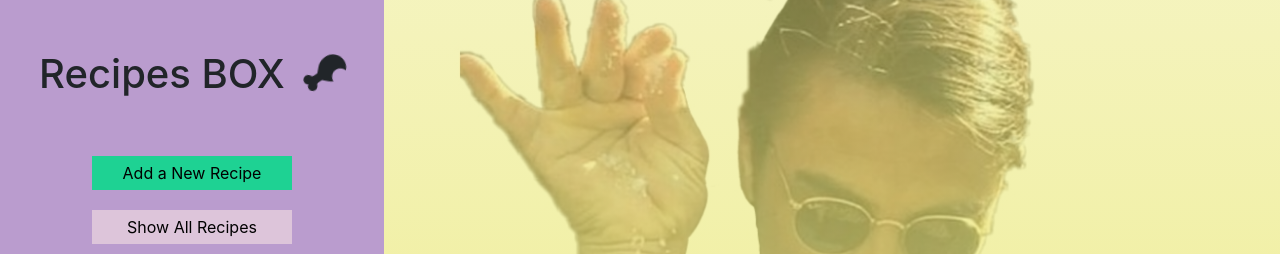
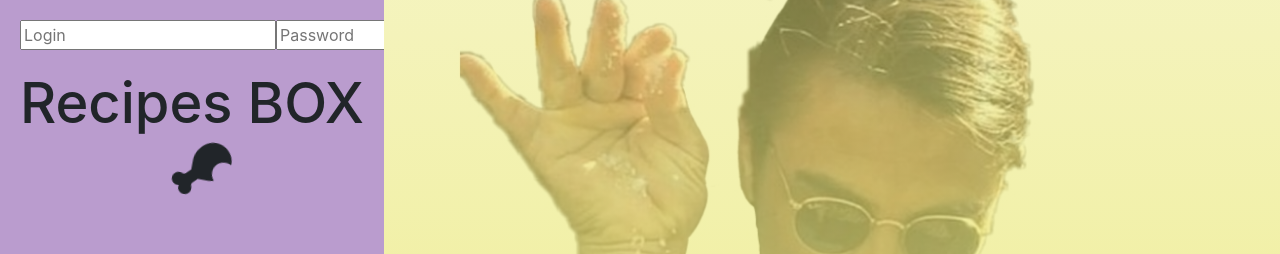
Before and after one commit to vadzim-su/Recipes-BOX, a React (Create React App) app: page / in a window 1280 px wide. Shown: the top 254 px of the page. Built offline with nearby package versions, Linux system fonts and the light colour scheme; no server answers.

Commit message:
feat: add getting and adding recipe

```diff
--- a/src/App.css
+++ b/src/App.css
@@ -1,32 +1,18 @@
-body {
-  margin: 0;
-  font-family: -apple-system, BlinkMacSystemFont, "Segoe UI", "Roboto", "Oxygen",
-    "Ubuntu", "Cantarell", "Fira Sans", "Droid Sans", "Helvetica Neue",
-    sans-serif;
-  -webkit-font-smoothing: antialiased;
-  -moz-osx-font-smoothing: grayscale;
-}
-
-code {
-  font-family: source-code-pro, Menlo, Monaco, Consolas, "Courier New",
-    monospace;
-}
-
 .App {
   text-align: center;
   display: flex;
-  height: 100%;
-}
-
-#root {
-  height: 100vh;
 }
 
 .sidebar {
   width: 30%;
-  padding: 50px 0;
+  padding: 20px 0 50px;
   background-color: #ba9cce;
 }
+
+.sidebar__title {
+  font-size: 3.5rem;
+}
+
 .main {
   width: 70%;
   background-color: #ebe97c;
@@ -200,3 +186,25 @@ textarea {
     transform: rotate(0deg);
   }
 }
+
+.auth {
+  display: flex;
+  justify-content: space-between;
+  padding: 0 20px;
+  margin-bottom: 20px;
+}
+
+.auth__login {
+  display: block;
+}
+
+.auth__password {
+  display: block;
+  width: 150px;
+}
+
+.auth__button {
+  display: block;
+  width: 100px;
+  background-color: #1ed293;
+}
--- /dev/null
+++ b/src/components/AuthForm.js
@@ -0,0 +1,48 @@
+import React, { useState } from "react";
+import * as firebase from "firebase";
+
+function AuthForm() {
+  const [login, setLogin] = useState("");
+  const [password, setPassword] = useState("");
+
+  const handleLoginChange = (e) => {
+    setLogin(e.target.value);
+  };
+
+  const handlePasswordChange = (e) => {
+    setPassword(e.target.value);
+  };
+
+  function authUser(e) {
+    e.preventDefault();
+    // const db = firebase.database();
+    // console.log(db);
+
+    firebase
+      .auth()
+      .createUserWithEmailAndPassword(login, password)
+      .catch((error) => console.log(error));
+  }
+
+  return (
+    <form onSubmit={authUser} className="auth">
+      <input
+        onChange={handleLoginChange}
+        className="auth__login"
+        type="text"
+        placeholder="Login"
+        value={login}
+      />
+      <input
+        onChange={handlePasswordChange}
+        className="auth__password"
+        type="password"
+        placeholder="Password"
+        value={password}
+      />
+      <button className="auth__button">Login</button>
+    </form>
+  );
+}
+
+export default AuthForm;
--- a/src/components/RecipesButtonList.js
+++ b/src/components/RecipesButtonList.js
@@ -1,16 +1,16 @@
 import React from "react";
-import { BrowserRouter as Router, Switch, Route, Link } from "react-router-dom";
+import { Link } from "react-router-dom";
 
 function RecipesButtonList({ recipes }) {
   return (
     <div>
-      {recipes.map((item) => (
+      {recipes.map((recipe) => (
         <Link
-          to={`/recipe/${item.id}`}
+          to={`/recipe/${recipe.id}`}
           className="button__recipe"
-          key={item.id}
+          key={recipe.id}
         >
-          {item.name}
+          {recipe.name}
         </Link>
       ))}
     </div>
--- a/src/components/Sidebar.js
+++ b/src/components/Sidebar.js
@@ -2,6 +2,7 @@ import React from "react";
 import Controls from "./Controls";
 import RecipesButtonList from "./../containers/RecipesButtonList";
 import { useHistory } from "react-router-dom";
+import AuthForm from "./AuthForm";
 
 function Sidebar({ recipes, deleteAllRecipes }) {
   const history = useHistory();
@@ -14,6 +15,7 @@ function Sidebar({ recipes, deleteAllRecipes }) {
   }
   return (
     <div className="sidebar">
+      <AuthForm />
       <h1 className="sidebar__title">
         Recipes BOX<i className="fas fa-drumstick-bite"></i>
       </h1>
--- a/src/index.js
+++ b/src/index.js
@@ -6,13 +6,27 @@ import * as serviceWorker from "./serviceWorker";
 import reducer from "./reducers";
 import { Provider } from "react-redux";
 import { createStore, applyMiddleware } from "redux";
-import logger from "redux-logger";
+// import logger from "redux-logger";
 
 import createSagaMiddleware from "redux-saga";
 import recipeSaga from "./sagas/recipeSaga";
+import * as firebase from "firebase";
 
 const sagaMiddleware = createSagaMiddleware();
-const store = createStore(reducer, applyMiddleware(logger, sagaMiddleware));
+// const store = createStore(reducer, applyMiddleware(logger, sagaMiddleware));
+const store = createStore(reducer, applyMiddleware(sagaMiddleware));
+const firebaseConfig = {
+  apiKey: "AIzaSyDkG4l3voRR-iorcaE_tTFazlalADvyMOE",
+  authDomain: "recipe-box-ec2cb.firebaseapp.com",
+  databaseURL: "https://recipe-box-ec2cb.firebaseio.com",
+  projectId: "recipe-box-ec2cb",
+  storageBucket: "recipe-box-ec2cb.appspot.com",
+  messagingSenderId: "868266920015",
+  appId: "1:868266920015:web:ec1728849351f7ce37023a",
+  measurementId: "G-1W2R8Q7QCH",
+};
+
+firebase.initializeApp(firebaseConfig);
 
 sagaMiddleware.run(recipeSaga);
 
--- a/src/reducers/recipes.js
+++ b/src/reducers/recipes.js
@@ -22,12 +22,11 @@ function recipesReducer(state = initialState, action) {
 
     // ==============================================
 
-    case "RECIPES/ADD_NEW_RECIPE_SUCCESSFULLY":
-      return update(state, {
-        $merge: {
-          recipes: action.payload,
-        },
-      });
+    case "RECIPES/ADD_NEW_RECIPE_SUCCESSFULLY": {
+      const recipes = state.recipes.slice();
+      recipes.push(action.payload);
+      return { ...state, recipes };
+    }
 
     // ==============================================
 
--- a/src/sagas/recipeSaga.js
+++ b/src/sagas/recipeSaga.js
@@ -1,4 +1,4 @@
-import { call, put, takeLatest, all, select } from "redux-saga/effects";
+import { call, put, takeLatest, all } from "redux-saga/effects";
 
 import recipeService from "./../service/recipeService";
 
@@ -15,8 +15,8 @@ function* fetchRecipes() {
 
 function* addRecipe(action) {
   try {
-    let recipes = yield call(recipeService.addNewRecipe, action.payload);
-    yield put(Actions["RECIPES/ADD_NEW_RECIPE_SUCCESSFULLY"](recipes));
+    let newRecipe = yield call(recipeService.addNewRecipe, action.payload);
+    yield put(Actions["RECIPES/ADD_NEW_RECIPE_SUCCESSFULLY"](newRecipe));
   } catch ({ message }) {
     yield put({ type: "RECIPES/DATA_ERROR", payload: { message } });
   }
--- a/src/service/recipeService.js
+++ b/src/service/recipeService.js
@@ -1,4 +1,5 @@
 const ALL_RECIPES = "LOCALSTORAGE_RECIPES";
+const url = "https://recipe-box-ec2cb.firebaseio.com/recipes/.json";
 
 class recipeService {
   constructor() {
@@ -10,27 +11,26 @@ class recipeService {
   }
 
   getRecipes() {
-    let localStorageRecipes = localStorage.getItem(ALL_RECIPES);
-    let loadedRecipes = [];
-    if (localStorageRecipes) {
-      loadedRecipes = JSON.parse(localStorageRecipes);
-    }
-    return loadedRecipes || [];
+    return fetch(url)
+      .then((res) => res.json())
+      .then((data) => {
+        if (!data) return [];
+        const recipeArray = Object.entries(data);
+        const recipes = recipeArray.map(([id, recipe]) => ({
+          ...recipe,
+          id,
+        }));
+        return recipes;
+      });
   }
 
   addNewRecipe(newRecipeInfo) {
-    let newRecipe;
-    let savedRecipes = this.getRecipes();
-
-    if (!savedRecipes) {
-      throw { message: "Smth went wrong" };
-    }
-
-    newRecipe = { id: Date.now(), ...newRecipeInfo };
-    savedRecipes.push(newRecipe);
-
-    window.localStorage.setItem(ALL_RECIPES, JSON.stringify(savedRecipes));
-    return savedRecipes;
+    return fetch(url, {
+      method: "POST",
+      body: JSON.stringify(newRecipeInfo),
+    })
+      .then((res) => res.json())
+      .then(({ name }) => ({ id: name, ...newRecipeInfo }));
   }
 
   deleteRecipes() {
```
